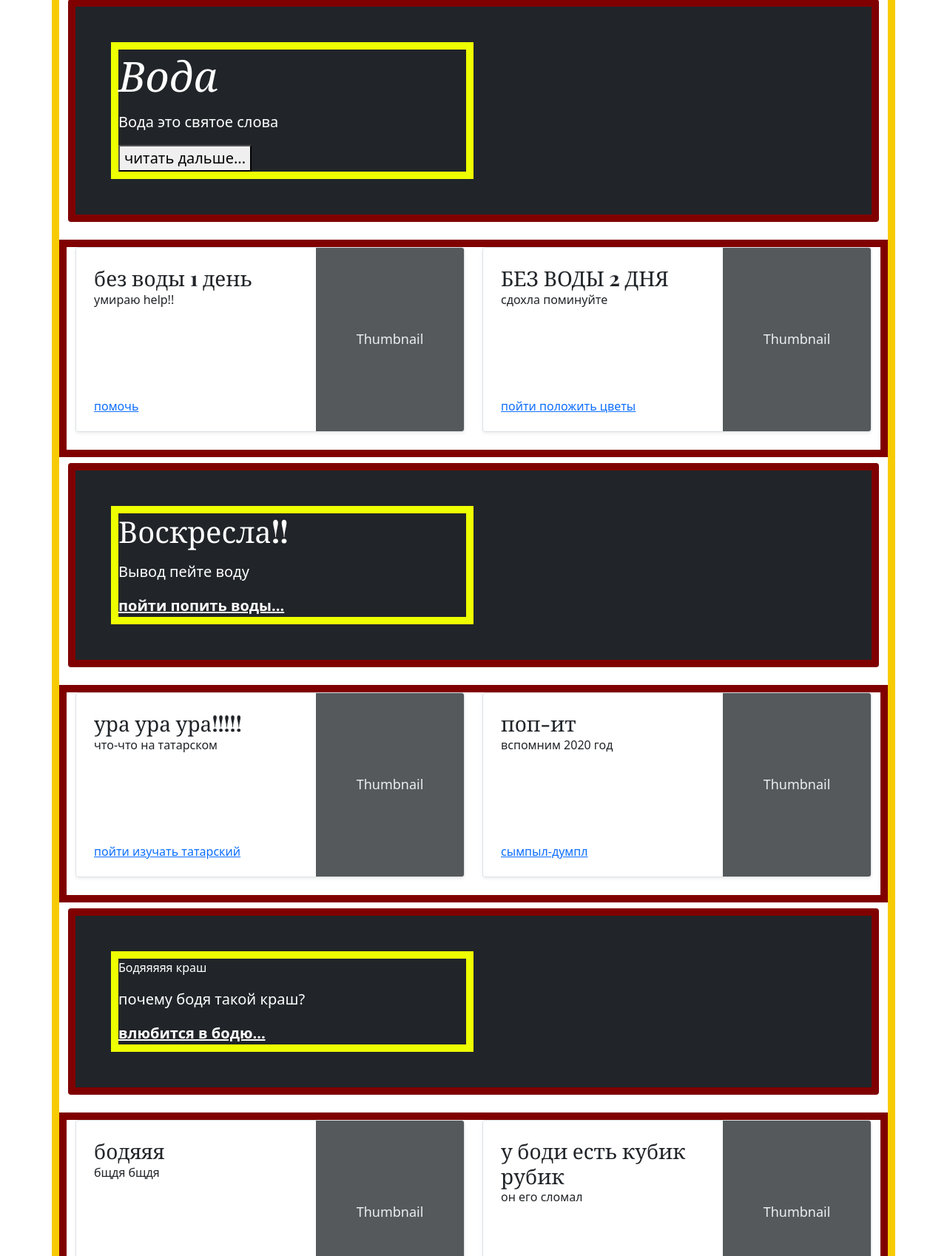
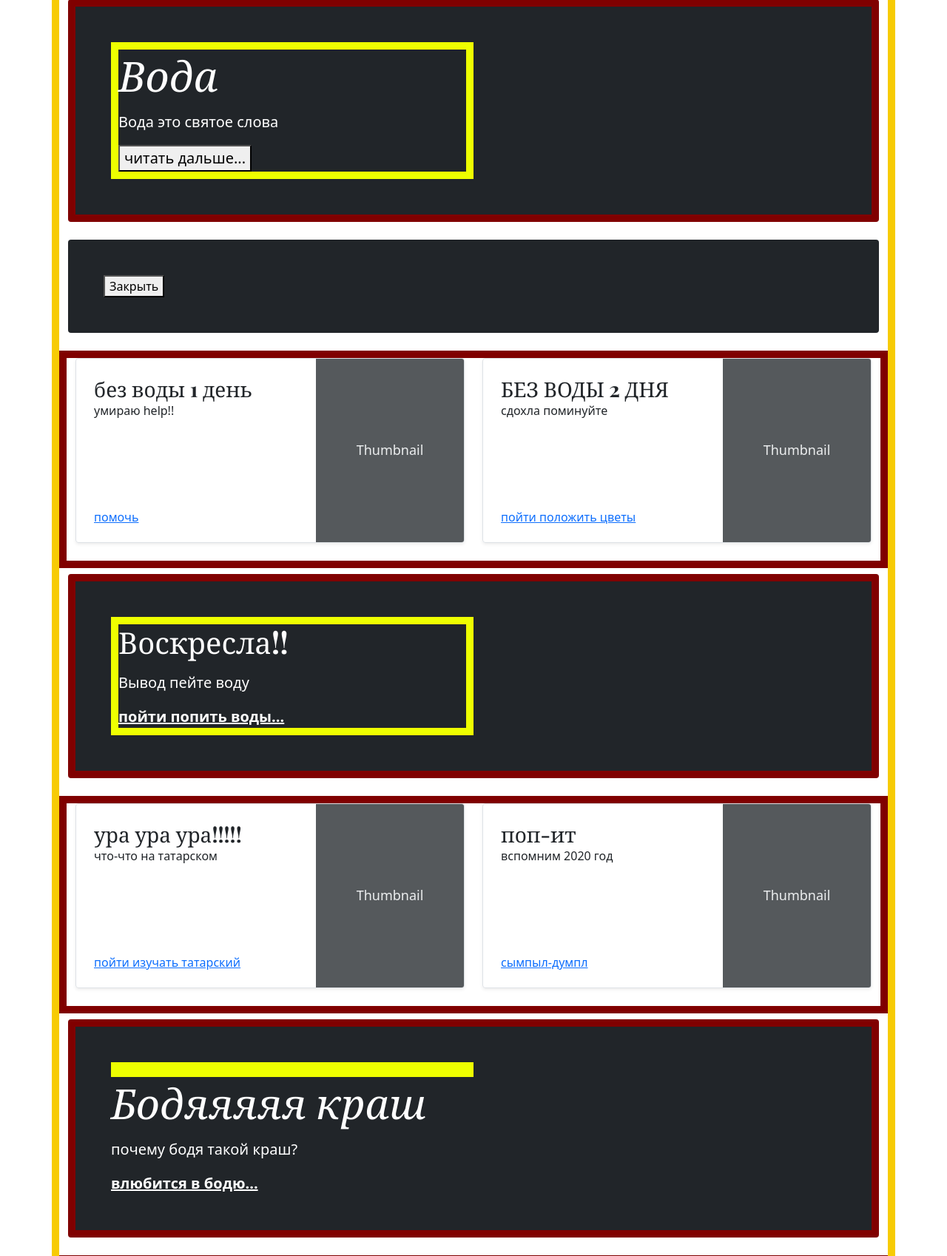
Before and after one commit to TestCooperationEducation/webclassuno, a PHP site: page /sofia/sofia.html in a window 1280 px wide. Shown: the part 212-1910 px from the top of the page at 74% size. Run offline with PHP 8.4, Linux system fonts and the light colour scheme.

Commit message:
добавила кнопку

```diff
--- a/css/sofia.css
+++ b/css/sofia.css
@@ -28,6 +28,28 @@
     line-height: 1;
     border-bottom: 1px solid #e5e5e5;
   }
+  .popupWater, .popupDesc, .popupRiders {
+    border: solid 10px rgb(53, 23, 88);
+    width: 100%;
+    height: 100%;
+    background-color: rgb(36, 202, 194);
+    /* visibility: hidden; */
+    display: none;
+    /* z-index: 99; */
+    /* position:relative; */
+    /* top:-20%;
+    right:0px;
+    bottom:0px;
+    left:0px; */
+  }
+
+  /* .popupGames {
+    border: solid 10px rgb(53, 23, 88);
+    width: 1000px;
+    height: 800px;
+    background-color: rgb(36, 202, 194);
+    z-index: -99;
+  } */
 
   .blog-header-logo {
     font-family: "Playfair Display", Georgia, "Times New Roman", serif/*rtl:Amiri, Georgia, "Times New Roman", serif*/;
--- a/js/sofia.js
+++ b/js/sofia.js
@@ -1,3 +1,4 @@
 $('#but').on('click', function() {
     alert("саламалейкум");
 });
+$(".popupWater").show();
--- a/sofia/sofia.html
+++ b/sofia/sofia.html
@@ -55,11 +55,15 @@
 
    <main class="container m1">
       <div class="p-4 p-md-5 mb-4 text-white rounded bg-dark c1">
-        <div class="col-md-6 px-0 c2" name="bodya">
+        <div class="col-md-6 px-0 c2" name="popupWater">
           <H1 class="display-4 fst-italic">Вода</H1>
           <p class="lead my-3">Вода это святое слова</p>
           <p class="lead mb-0"><button id="but">читать дальше...</button>
         </div>
+      </div>
+
+      <div class="p-4 p-md-5 mb-4 text-white rounded bg-dark popupAngry">
+        <p class="lead mb-0"></p><button id="closeWater">Закрыть</button>
       </div>
 
       <div class="row mb-2 r1">
@@ -137,7 +141,7 @@
       </div>
 
       <div class="p-4 p-md-5 mb-4 text-white rounded bg-dark c1">
-        <div class="col-md-6 px-0 c2"
+        <div class="col-md-6 px-0 c2"></div>
           <H1 class="display-4 fst-italic">Бодяяяяя краш</H1>
           <p class="lead my-3">почему бодя такой краш?</p>
           <p class="lead mb-0"><a href="#" class="text-white fw-bold">влюбится в бодю...</a></p>
```
